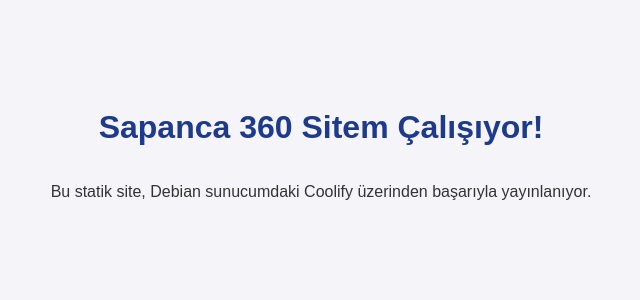
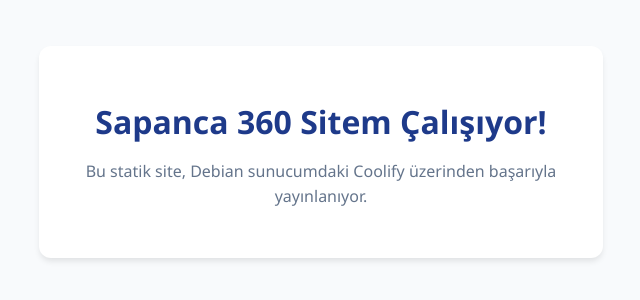
Before and after one commit to Fikosayar/static-site, a plain HTML site: page index.html in a window 1280 px wide. Shown: the part 248-548 px from the top of the page, without its empty margins (319-959 px from the left). Drawn offline with Linux system fonts and the light colour scheme.

Commit message:
index.html

```diff
--- a/index.html
+++ b/index.html
@@ -6,27 +6,37 @@
     <title>Sapanca 360 - Test Sayfası</title>
     <style>
         body {
-            font-family: sans-serif;
+            font-family: 'Segoe UI', Tahoma, Geneva, Verdana, sans-serif;
             display: flex;
             flex-direction: column;
             align-items: center;
             justify-content: center;
             height: 100vh;
             margin: 0;
-            background-color: #f4f4f9;
-            color: #333;
+            background-color: #f8fafc;
+            color: #1e293b;
+            text-align: center;
         }
-        h1 { color: #1e3a8a; }
+        .card {
+            background: white;
+            padding: 2rem;
+            border-radius: 12px;
+            box-shadow: 0 4px 6px -1px rgb(0 0 0 / 0.1);
+            max-width: 500px;
+        }
+        h1 { color: #1e3a8a; margin-bottom: 1rem; }
+        p { line-height: 1.6; color: #64748b; }
     </style>
 </head>
 <body>
 
-    <h1>Sapanca 360 Sitem Çalışıyor!</h1>
-    <p>Bu statik site, Debian sunucumdaki Coolify üzerinden başarıyla yayınlanıyor.</p>
+    <div class="card">
+        <h1>Sapanca 360 Sitem Çalışıyor!</h1>
+        <p>Bu statik site, Debian sunucumdaki Coolify üzerinden başarıyla yayınlanıyor.</p>
+    </div>
 
-    <!-- Chatwoot SDK Başlangıcı -->
+    <!-- Chatwoot SDK -->
     <script>
-      // Widget Ayarları
       window.chatwootSettings = {
         "position": "right",
         "type": "expanded_bubble",
@@ -40,30 +50,14 @@
         g.src = BASE_URL + "/packs/js/sdk.js";
         g.async = true;
         s.parentNode.insertBefore(g, s);
-
         g.onload = function() {
           window.chatwootSDK.run({
             websiteToken: 'QqNz984C4K4sCJMXmYyUehk8',
             baseUrl: BASE_URL
           });
-
-          // Marka yazısını (Powered by) gizlemek için eklenen özel fonksiyon
-          // Widget yüklendikten sonra iframe içine CSS enjekte eder
-          const hideBranding = () => {
-            const chatwootIframe = document.querySelector('iframe#chatwoot_live_chat_widget');
-            if (chatwootIframe && chatwootIframe.contentDocument) {
-                const style = document.createElement('style');
-                style.innerHTML = '.brand-link { display: none !important; }';
-                chatwootIframe.contentDocument.head.appendChild(style);
-            }
-          };
-
-          // Widget'ın tam yüklenmesi için 2 saniye bekleyip gizleme işlemini yapar
-          setTimeout(hideBranding, 2500);
         }
       })(document, "script");
     </script>
-    <!-- Chatwoot SDK Bitişi -->
 
 </body>
 </html>
```
